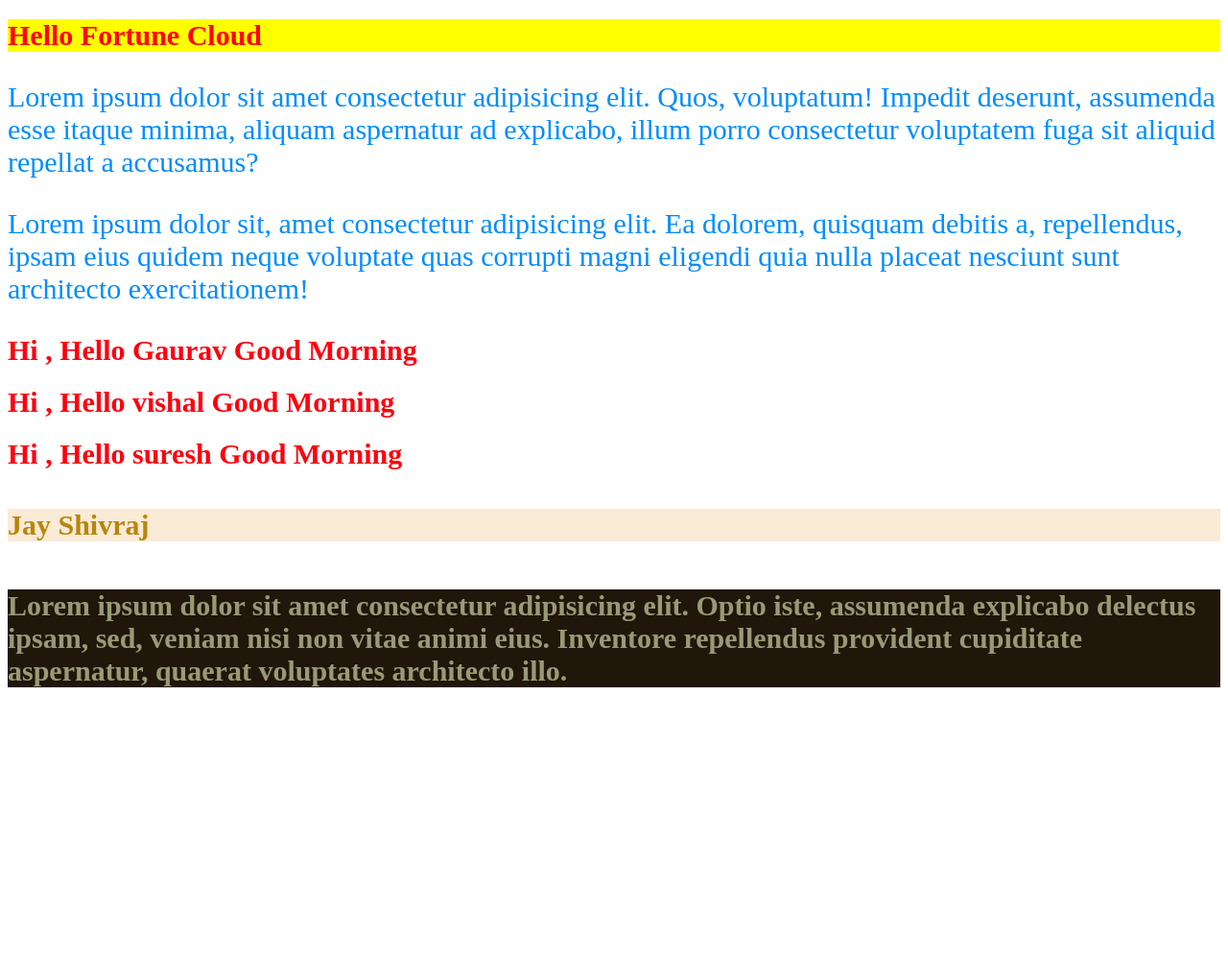
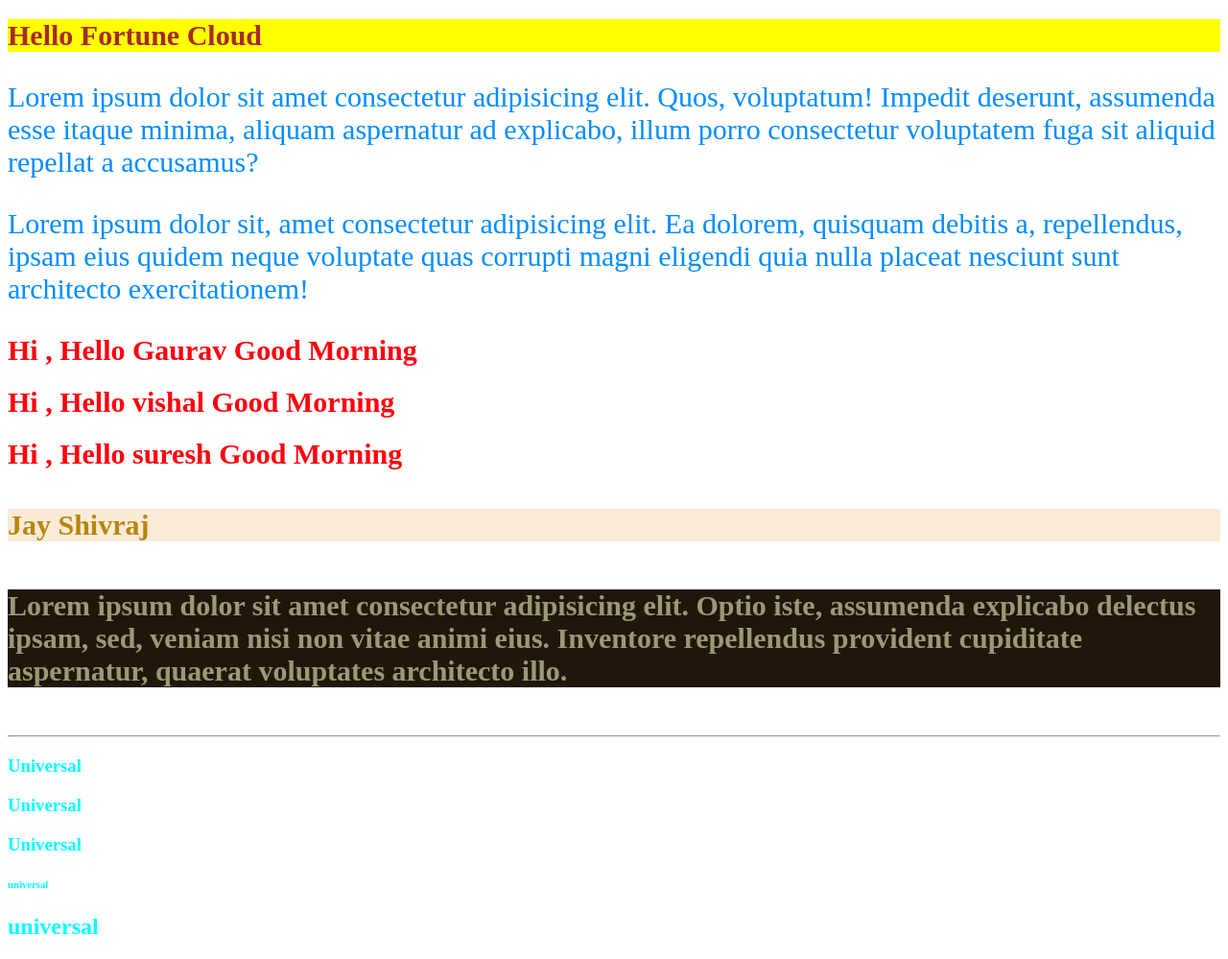
Before and after one commit to kaleyogesh252-commits/learning_css, a plain HTML site: page index.html in a window 1280 px wide. Shown: the whole page at 96% size. Before the commit the page ends 800 px from the top, so only its background shows below. Drawn offline with Linux system fonts and the light colour scheme.

Commit message:
Update index.html

```diff
--- a/index.html
+++ b/index.html
@@ -6,12 +6,15 @@
 
         <style>
                 h1{
-                    color: rgb(255, 0, 13) !important;
+                    color: rgb(255, 0, 13) ;
                     font-size: 30px !important;
                 }
                   p{
                     color: rgb(0, 140, 255)!important;
                     font-size: 30px !important;
+                }
+                *{
+                    color:aqua;
                 }
             </style>
 
@@ -46,5 +49,12 @@
             eius. Inventore repellendus provident cupiditate aspernatur, quaerat
             voluptates architecto illo.</h5>
 
+        <hr>
+        <h3> Universal </h3>
+        <h3> Universal </h3>
+        <h3> Universal </h3>
+        <h6>universal</h6>
+        <h2>universal</h2>
+
     </body>
 </html>
```
